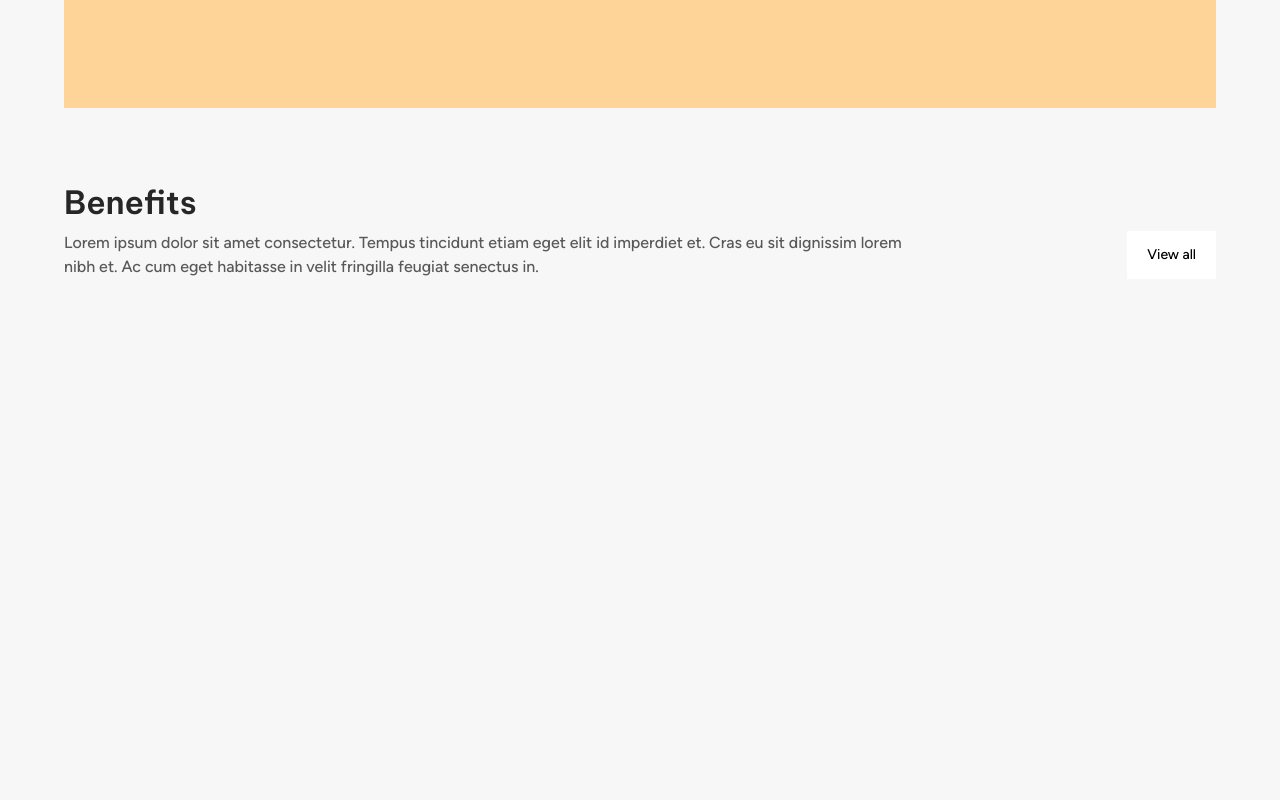
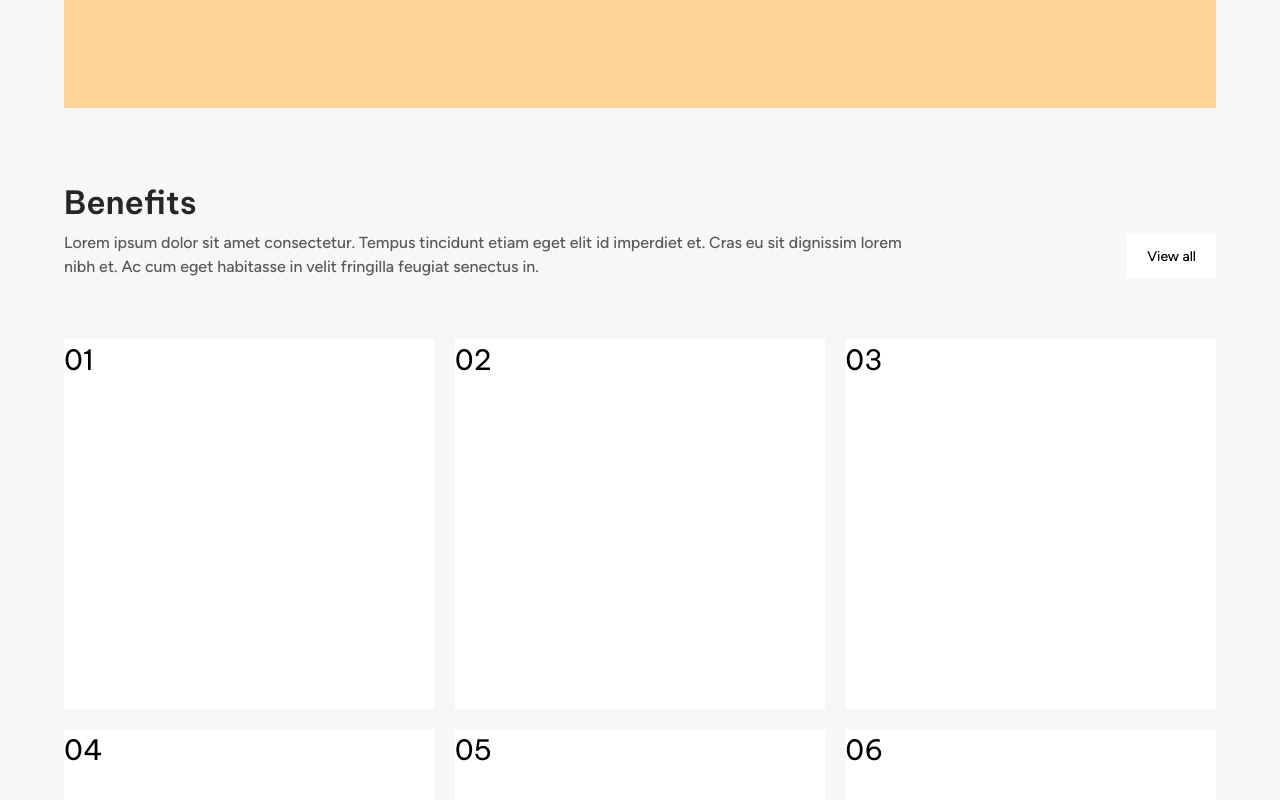
Before and after one commit to JosephOluOlofinte/sleat, a React (Vite) app: page / in a window 1280 px wide. Shown: the part 1342-2142 px from the top of the page. Built offline with nearby package versions, Linux system fonts and the light colour scheme.

Commit message:
update. continued the benefits section. everything works fine

```diff
--- a/src/pages/home/Benefits.tsx
+++ b/src/pages/home/Benefits.tsx
@@ -12,12 +12,44 @@ const Benefits = () => {
             <div className="h-[100%] w-[90%] grid">
               <div className="grid">
                 <h2 className="font-semibold text-[32px] text-grey15">Benefits</h2>
-                <div className="flex justify-between items-end line leading-6 ">
-                  <p className="max-w-[82ch] text-grey35 mt-[5px]">Lorem ipsum dolor sit amet consectetur. Tempus tincidunt etiam eget elit id imperdiet et. Cras eu sit dignissim lorem nibh et. Ac cum eget habitasse in velit fringilla feugiat senectus in.</p>
-                  <a href="" className="bg-absoluteWhite text-absoluteBlack text-[14px] font-medium py-[12px] px-[20px]">View all</a>
+                <div className="grid xltablet:flex xltablet:justify-between xltablet:items-end ">
+                  <p className="xltablet:w-[55ch] laptop:w-[85ch] text-grey35 mt-[5px] pr-[5px] whitespace-break-spaces leading-6 ">Lorem ipsum dolor sit amet consectetur. Tempus tincidunt etiam eget elit id imperdiet et. Cras eu sit dignissim lorem nibh et. Ac cum eget habitasse in velit fringilla feugiat senectus in.</p>
+                  <div className="mt-5 xltablet:m-0"><a href="" className="bg-absoluteWhite text-absoluteBlack text-[14px] font-medium inline-block py-[12px] px-[20px] whitespace-nowrap ">View all</a></div>
                 </div>
               </div>
-              <div></div>
+
+              <div className="grid grid-cols-1 tablet:grid-cols-2 laptop:grid-cols-3 grid-rows-1 tablet:grid-rows-3 gap-[20px] mt-[60px]">
+                <div className="bg-absoluteWhite h-[370px]">
+                  <h1>01</h1>
+                  <div></div>
+                  <div></div>
+                </div>
+                <div className="bg-absoluteWhite h-[370px]">
+                  <h1>02</h1>
+                  <div></div>
+                  <div></div>
+                </div>
+                <div className="bg-absoluteWhite h-[370px]">
+                  <h1>03</h1>
+                  <div></div>
+                  <div></div>
+                </div>
+                <div className="bg-absoluteWhite h-[370px]">
+                  <h1>04</h1>
+                  <div></div>
+                  <div></div>
+                </div>
+                <div className="bg-absoluteWhite h-[370px] hidden tablet:block ">
+                  <h1>05</h1>
+                  <div></div>
+                  <div></div>
+                </div>
+                <div className="bg-absoluteWhite h-[370px] hidden tablet:block ">
+                  <h1>06</h1>
+                  <div></div>
+                  <div></div>
+                </div>
+              </div>
             </div>
         </section>
     </Fragment>
```
